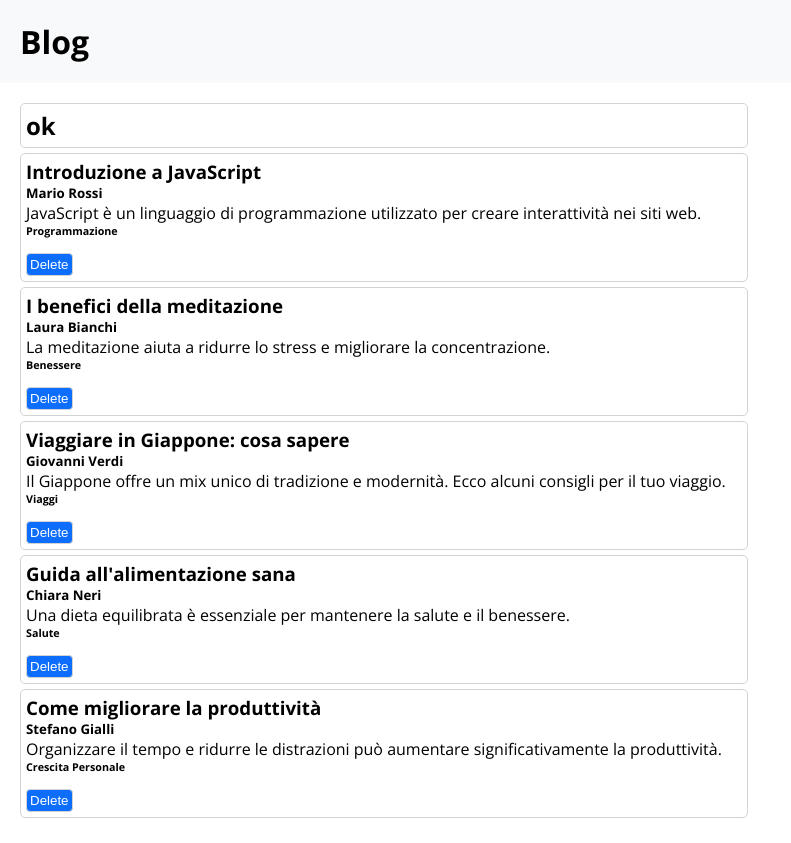
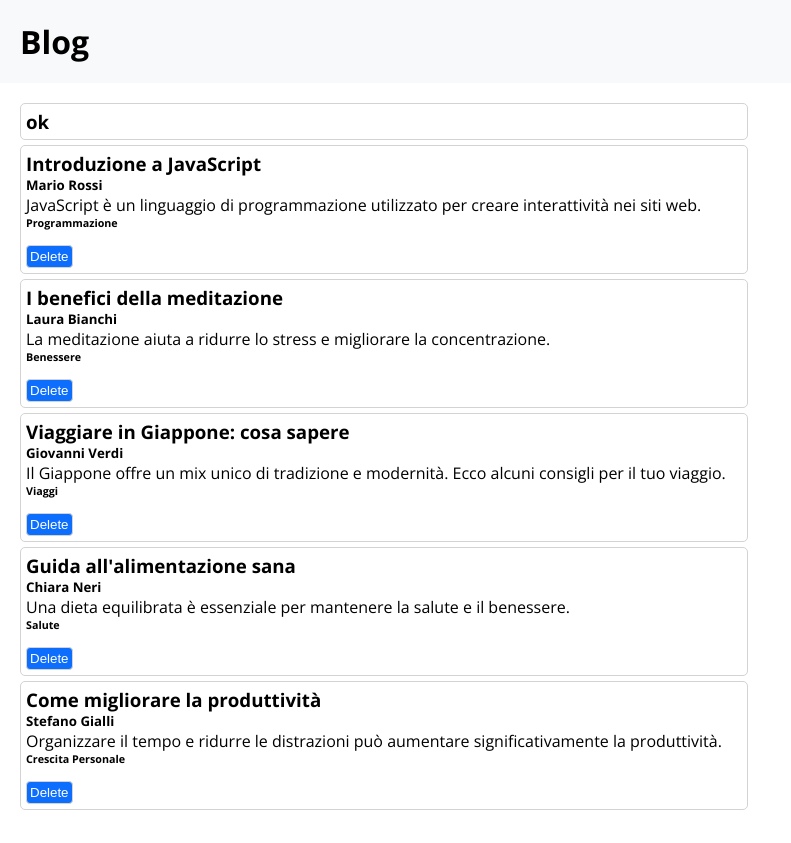
Before and after one commit to penso996/react-form-multifield, a React (Vite) app: page / in a window 1280 px wide. Shown: the whole page, without its empty margins (0-791 px from the left). Built offline with nearby package versions, Linux system fonts and the light colour scheme; a web font is replaced by a local one.

Commit message:
tiny fix (comments)

```diff
--- a/src/page_components/Main.jsx
+++ b/src/page_components/Main.jsx
@@ -45,7 +45,7 @@ export default function Main() {
     // useState to handle blogPosts
     const [posts, setPosts] = useState(blogPosts);
 
-    // FUNCTION to remove a post from ID
+    // FUNCTION to remove a post from ID (utilized for the button)
     function removePost(id) {
         const updatedBlogPost = posts.filter(post => post.id !== id);
         setPosts(updatedBlogPost);
@@ -58,7 +58,7 @@ export default function Main() {
 
             {/* post form */}
             <div>
-                <h2>ok</h2>
+                <h3>ok</h3>
             </div>
 
             {/* post container */}
```
